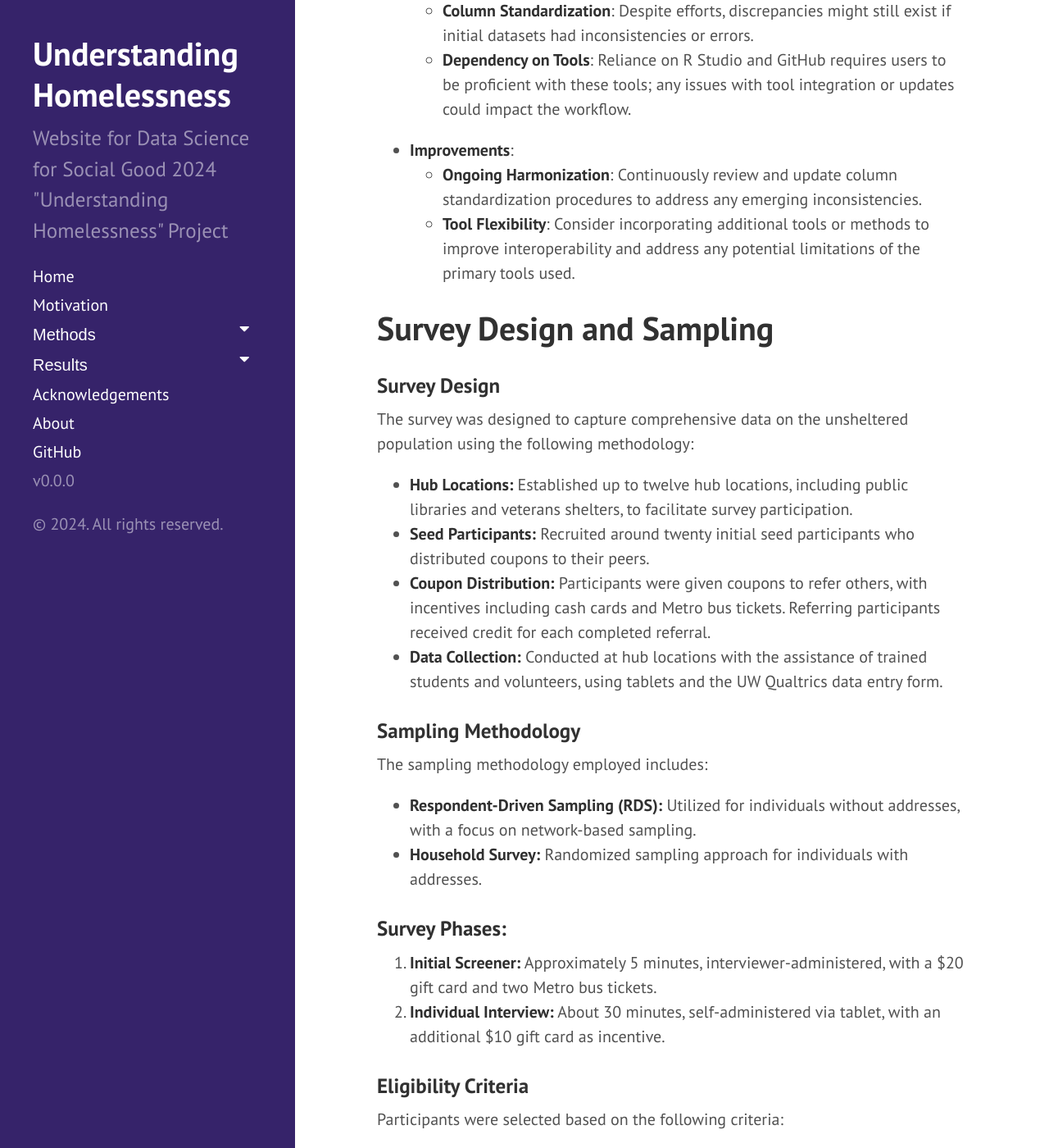
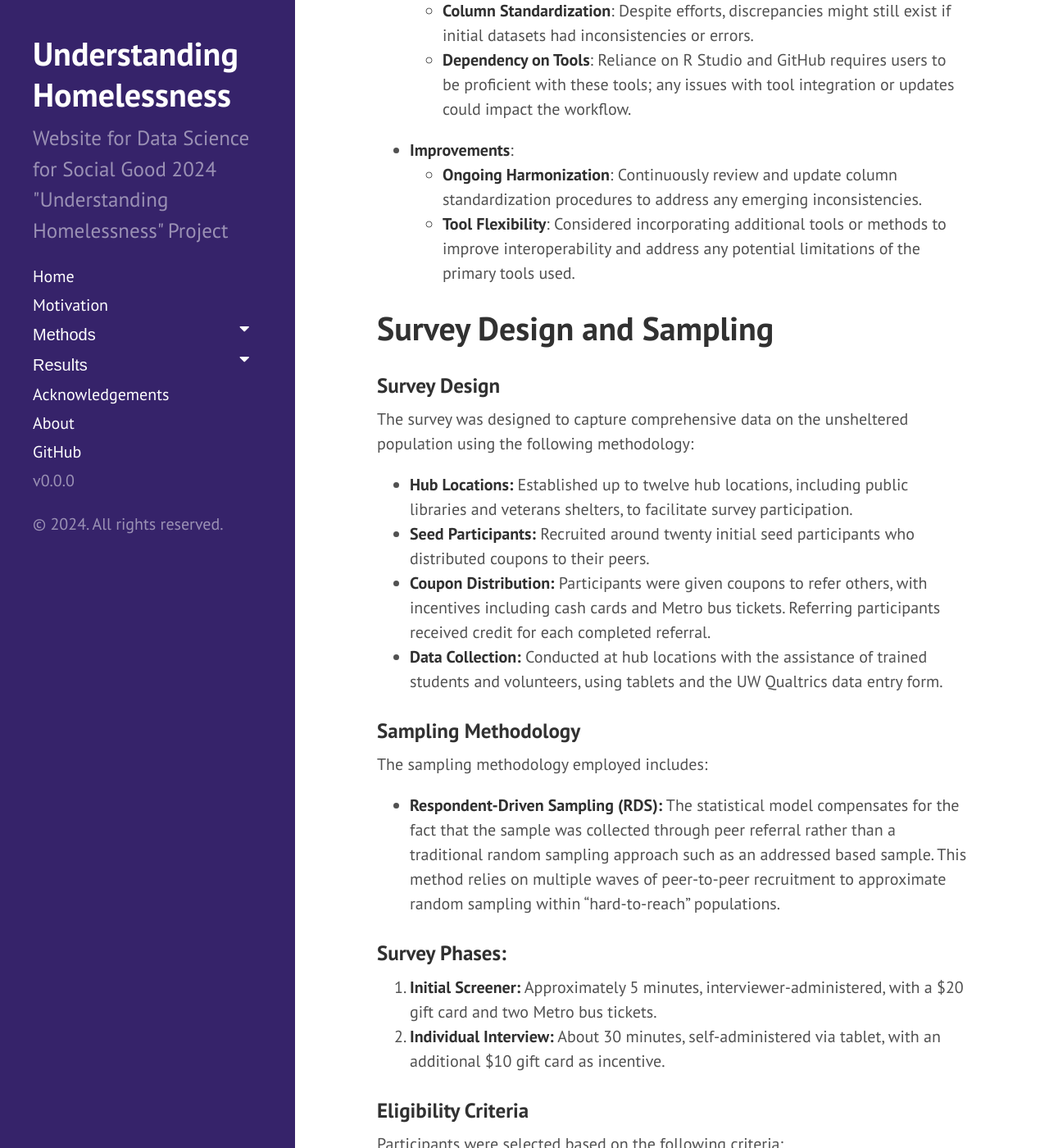
Before and after one commit to uwescience/DSSG2024_Understanding_Homelessness, a Jekyll site: the page built from method1.md, in a window 1280 px wide and 1400 px high, scrolled down 2191 px. Shown: the whole window at 82% size. Built offline with Jekyll 4.4.1, drawn with Linux system fonts in a browser that asks for light colours; part of the change alters nothing that is shown; some of the changed text lies outside the part shown.

Commit message:
Update method1.md

```diff
--- a/method1.md
+++ b/method1.md
@@ -13,7 +13,7 @@ We are using the 2023 UW RDS (Respondent-Driven Sampling) and UW PSD (Puget Soun
 
 We prepared the data by:
 - Creating functions to clean the data and impute additional columns where needed.
-- Standardizing common columns in both RDS and PSD datasets to harmonize them, ensuring consistent factor levels and data formats.
+- Standardizing common columns in both UW RDS and UW PSD datasets to harmonize them, ensuring consistent factor levels and data formats.
 
 ## Tools (Component Specification)
 
@@ -37,12 +37,11 @@ The workflow was divided into several steps:
 1. **Function Creation**: Fellows created functions to target specific columns and tasks in the data.
 2. **Function Integration**: All created functions were consolidated into a single script.
 3. **Data Cleaning**: The script produced cleaned dataframes, including:
-   - A clean RDS dataset
-   - A clean PSD dataset
-   - A clean combined dataframe for integrated analysis.
+   - A clean UW_RDS dataset
+   - A clean UW_PSD dataset
+   - A clean combined dataframe called UWRDS-PSD for integrated analysis.
 
 ### What steps did you follow?
-
 - Created and tested individual functions for data cleaning and imputation.
 - Standardized columns across datasets for harmonization.
 - Combined the functions into a unified script.
@@ -64,7 +63,7 @@ The workflow was divided into several steps:
 
 - **Improvements**:
   - **Ongoing Harmonization**: Continuously review and update column standardization procedures to address any emerging inconsistencies.
-  - **Tool Flexibility**: Consider incorporating additional tools or methods to improve interoperability and address any potential limitations of the primary tools used.
+  - **Tool Flexibility**: Considered incorporating additional tools or methods to improve interoperability and address any potential limitations of the primary tools used.
 
 # Survey Design and Sampling
 
@@ -81,8 +80,7 @@ The survey was designed to capture comprehensive data on the unsheltered populat
 
 The sampling methodology employed includes:
 
-- **Respondent-Driven Sampling (RDS):** Utilized for individuals without addresses, with a focus on network-based sampling.
-- **Household Survey:** Randomized sampling approach for individuals with addresses.
+- **Respondent-Driven Sampling (RDS):** The statistical model compensates for the fact that the sample was collected through peer referral rather than a traditional random sampling approach such as an addressed based sample. This method relies on multiple waves of peer-to-peer recruitment to approximate random sampling within “hard-to-reach” populations.
 
 ### **Survey Phases:**
 
```
